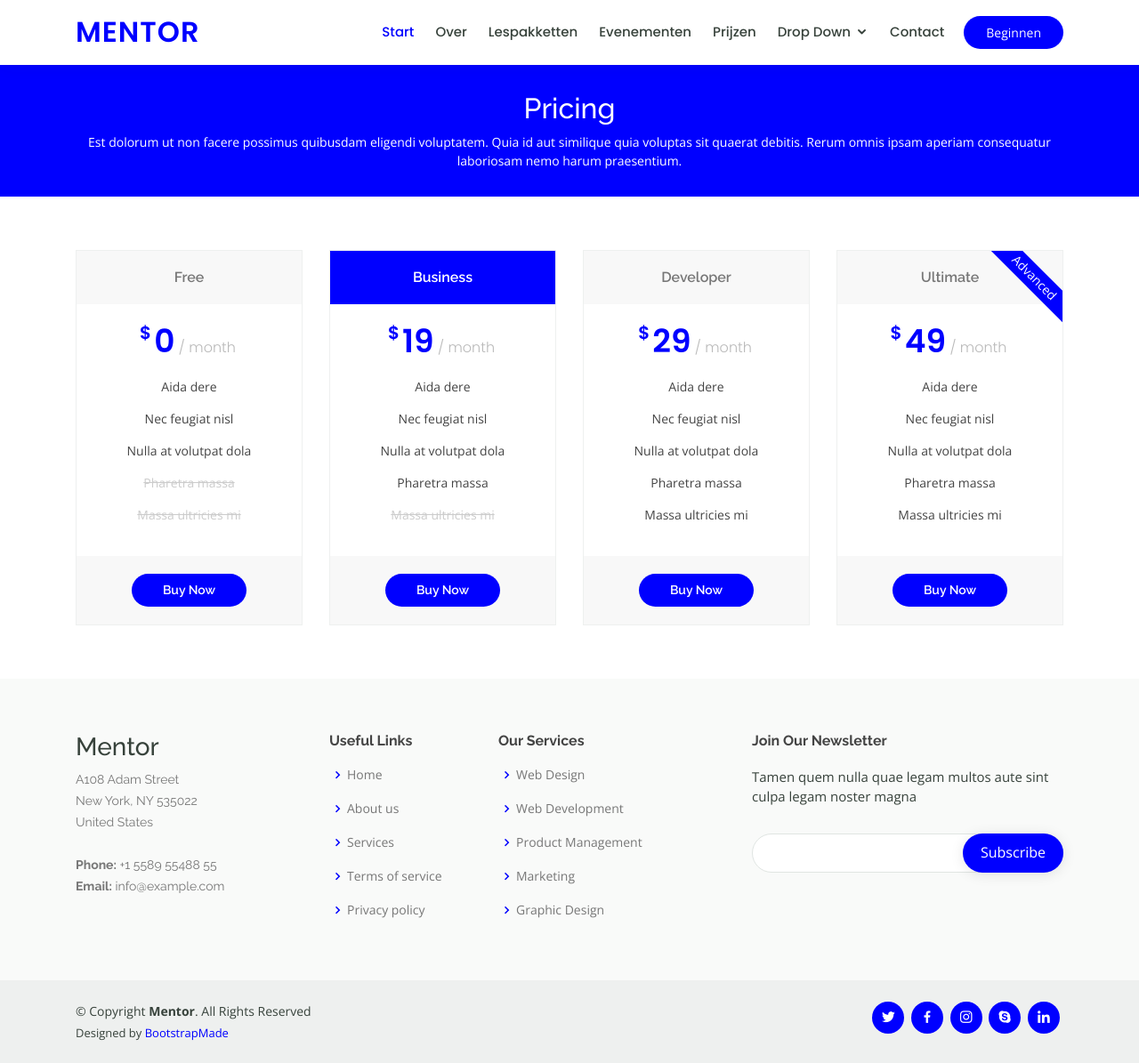
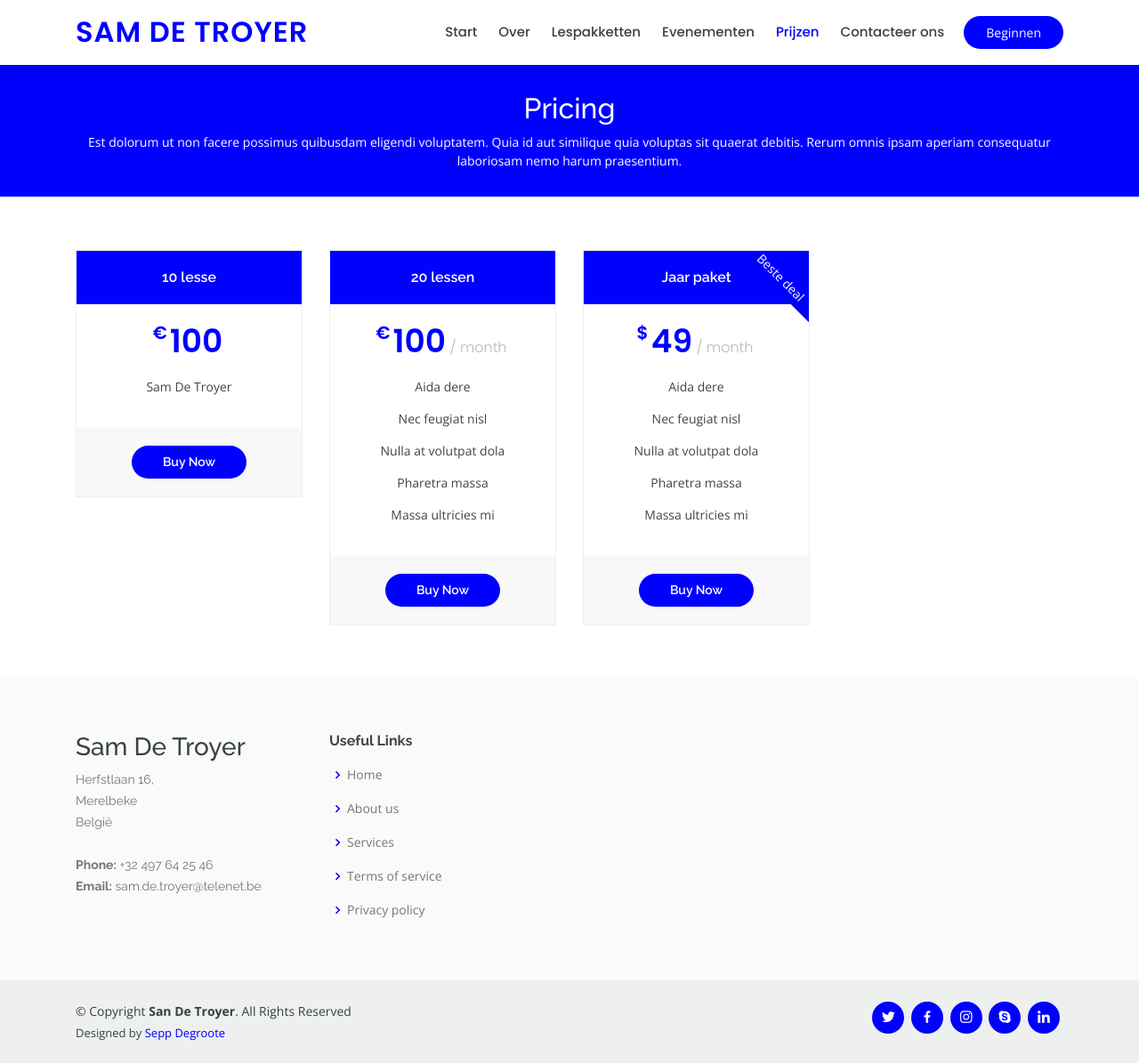
Before and after one commit to Seppatron/Gip, a PHP site: page /pricing.html in a window 1280 px wide. Shown: the whole page at 89% size. Run offline with PHP 8.4, Linux system fonts and the light colour scheme.

Commit message:
het laatste beetje opkuis is in orde nu

```diff
--- a/GIP_SAM/assets/css/style.css
+++ b/GIP_SAM/assets/css/style.css
@@ -1029,7 +1029,7 @@ section
 
 .testimonials .testimonial-item .quote-icon-left, .testimonials .testimonial-item .quote-icon-right
 {
-  color: #c1ecce;
+  color: #00CCFF;
   font-size: 26px;
 }
 
--- a/GIP_SAM/pricing.html
+++ b/GIP_SAM/pricing.html
@@ -42,35 +42,18 @@
   <header id="header" class="fixed-top">
     <div class="container d-flex align-items-center">
 
-      <h1 class="logo mr-auto"><a href="index.html">Mentor</a></h1>
+      <h1 class="logo mr-auto"><a href="index.html">Sam De Troyer</a></h1>
       <!-- Uncomment below if you prefer to use an image logo -->
       <!-- <a href="index.html" class="logo mr-auto"><img src="assets/img/logo.png" alt="" class="img-fluid"></a>-->
 
       <nav class="nav-menu d-none d-lg-block">
         <ul>
-          <li class="active"><a href="index.html">Start</a></li>
+          <li><a href="index.html">Start</a></li>
           <li><a href="about.html">Over</a></li>
           <li><a href="courses.html">Lespakketten</a></li>
           <li><a href="events.html">Evenementen</a></li>
-          <li><a href="pricing.html">Prijzen</a></li>
-          <li class="drop-down"><a href="">Drop Down</a>
-            <ul>
-              <li><a href="#">Drop Down 1</a></li>
-              <li class="drop-down"><a href="#">Deep Drop Down</a>
-                <ul>
-                  <li><a href="#">Deep Drop Down 1</a></li>
-                  <li><a href="#">Deep Drop Down 2</a></li>
-                  <li><a href="#">Deep Drop Down 3</a></li>
-                  <li><a href="#">Deep Drop Down 4</a></li>
-                  <li><a href="#">Deep Drop Down 5</a></li>
-                </ul>
-              </li>
-              <li><a href="#">Drop Down 2</a></li>
-              <li><a href="#">Drop Down 3</a></li>
-              <li><a href="#">Drop Down 4</a></li>
-            </ul>
-          </li>
-          <li><a href="contact.html">Contact</a></li>
+          <li class="active"><a href="pricing.html">Prijzen</a></li>
+          <li><a href="contact.html">Contacteer ons</a></li>
 
         </ul>
       </nav><!-- .nav-menu -->
@@ -94,34 +77,12 @@
       <div class="container" data-aos="fade-up">
 
         <div class="row">
-
-          <div class="col-lg-3 col-md-6">
-            <div class="box">
-              <h3>Free</h3>
-              <h4><sup>$</sup>0<span> / month</span></h4>
-              <ul>
-                <li>Aida dere</li>
-                <li>Nec feugiat nisl</li>
-                <li>Nulla at volutpat dola</li>
-                <li class="na">Pharetra massa</li>
-                <li class="na">Massa ultricies mi</li>
-              </ul>
-              <div class="btn-wrap">
-                <a href="#" class="btn-buy">Buy Now</a>
-              </div>
-            </div>
-          </div>
-
           <div class="col-lg-3 col-md-6 mt-4 mt-md-0">
             <div class="box featured">
-              <h3>Business</h3>
-              <h4><sup>$</sup>19<span> / month</span></h4>
+              <h3>10 lesse</h3>
+              <h4><sup>€</sup>100<span></span></h4>
               <ul>
-                <li>Aida dere</li>
-                <li>Nec feugiat nisl</li>
-                <li>Nulla at volutpat dola</li>
-                <li>Pharetra massa</li>
-                <li class="na">Massa ultricies mi</li>
+                <li>Sam De Troyer</li>
               </ul>
               <div class="btn-wrap">
                 <a href="#" class="btn-buy">Buy Now</a>
@@ -130,9 +91,9 @@
           </div>
 
           <div class="col-lg-3 col-md-6 mt-4 mt-lg-0">
-            <div class="box">
-              <h3>Developer</h3>
-              <h4><sup>$</sup>29<span> / month</span></h4>
+            <div class="box featured">
+              <h3>20 lessen</h3>
+              <h4><sup>€</sup>100<span> / month</span></h4>
               <ul>
                 <li>Aida dere</li>
                 <li>Nec feugiat nisl</li>
@@ -147,9 +108,9 @@
           </div>
 
           <div class="col-lg-3 col-md-6 mt-4 mt-lg-0">
-            <div class="box">
-              <span class="advanced">Advanced</span>
-              <h3>Ultimate</h3>
+            <div class="box featured">
+              <span class="advanced">Beste deal</span>
+              <h3>Jaar paket</h3>
               <h4><sup>$</sup>49<span> / month</span></h4>
               <ul>
                 <li>Aida dere</li>
@@ -179,13 +140,13 @@
         <div class="row">
 
           <div class="col-lg-3 col-md-6 footer-contact">
-            <h3>Mentor</h3>
+            <h3>Sam De Troyer</h3>
             <p>
-              A108 Adam Street <br>
-              New York, NY 535022<br>
-              United States <br><br>
-              <strong>Phone:</strong> +1 5589 55488 55<br>
-              <strong>Email:</strong> info@example.com<br>
+              Herfstlaan 16,  <br>
+              Merelbeke<br>
+              België <br><br>
+              <strong>Phone:</strong> +32 497 64 25 46<br>
+              <strong>Email:</strong> sam.de.troyer@telenet.be<br>
             </p>
           </div>
 
@@ -199,26 +160,6 @@
               <li><i class="bx bx-chevron-right"></i> <a href="#">Privacy policy</a></li>
             </ul>
           </div>
-
-          <div class="col-lg-3 col-md-6 footer-links">
-            <h4>Our Services</h4>
-            <ul>
-              <li><i class="bx bx-chevron-right"></i> <a href="#">Web Design</a></li>
-              <li><i class="bx bx-chevron-right"></i> <a href="#">Web Development</a></li>
-              <li><i class="bx bx-chevron-right"></i> <a href="#">Product Management</a></li>
-              <li><i class="bx bx-chevron-right"></i> <a href="#">Marketing</a></li>
-              <li><i class="bx bx-chevron-right"></i> <a href="#">Graphic Design</a></li>
-            </ul>
-          </div>
-
-          <div class="col-lg-4 col-md-6 footer-newsletter">
-            <h4>Join Our Newsletter</h4>
-            <p>Tamen quem nulla quae legam multos aute sint culpa legam noster magna</p>
-            <form action="" method="post">
-              <input type="email" name="email"><input type="submit" value="Subscribe">
-            </form>
-          </div>
-
         </div>
       </div>
     </div>
@@ -227,14 +168,14 @@
 
       <div class="mr-md-auto text-center text-md-left">
         <div class="copyright">
-          &copy; Copyright <strong><span>Mentor</span></strong>. All Rights Reserved
+          &copy; Copyright <strong><span>San De Troyer</span></strong>. All Rights Reserved
         </div>
         <div class="credits">
           <!-- All the links in the footer should remain intact. -->
           <!-- You can delete the links only if you purchased the pro version. -->
           <!-- Licensing information: https://bootstrapmade.com/license/ -->
           <!-- Purchase the pro version with working PHP/AJAX contact form: https://bootstrapmade.com/mentor-free-education-bootstrap-theme/ -->
-          Designed by <a href="https://bootstrapmade.com/">BootstrapMade</a>
+          Designed by <a href="https://bootstrapmade.com/">Sepp Degroote</a>
         </div>
       </div>
       <div class="social-links text-center text-md-right pt-3 pt-md-0">
```
Also changed, not shown: GIP_SAM/about.html (+17 -34 lines), GIP_SAM/contact.html (+19 -56 lines), GIP_SAM/courses.html (+9 -26 lines), GIP_SAM/events.html (+17 -34 lines), GIP_SAM/index.html (+12 -27 lines).
